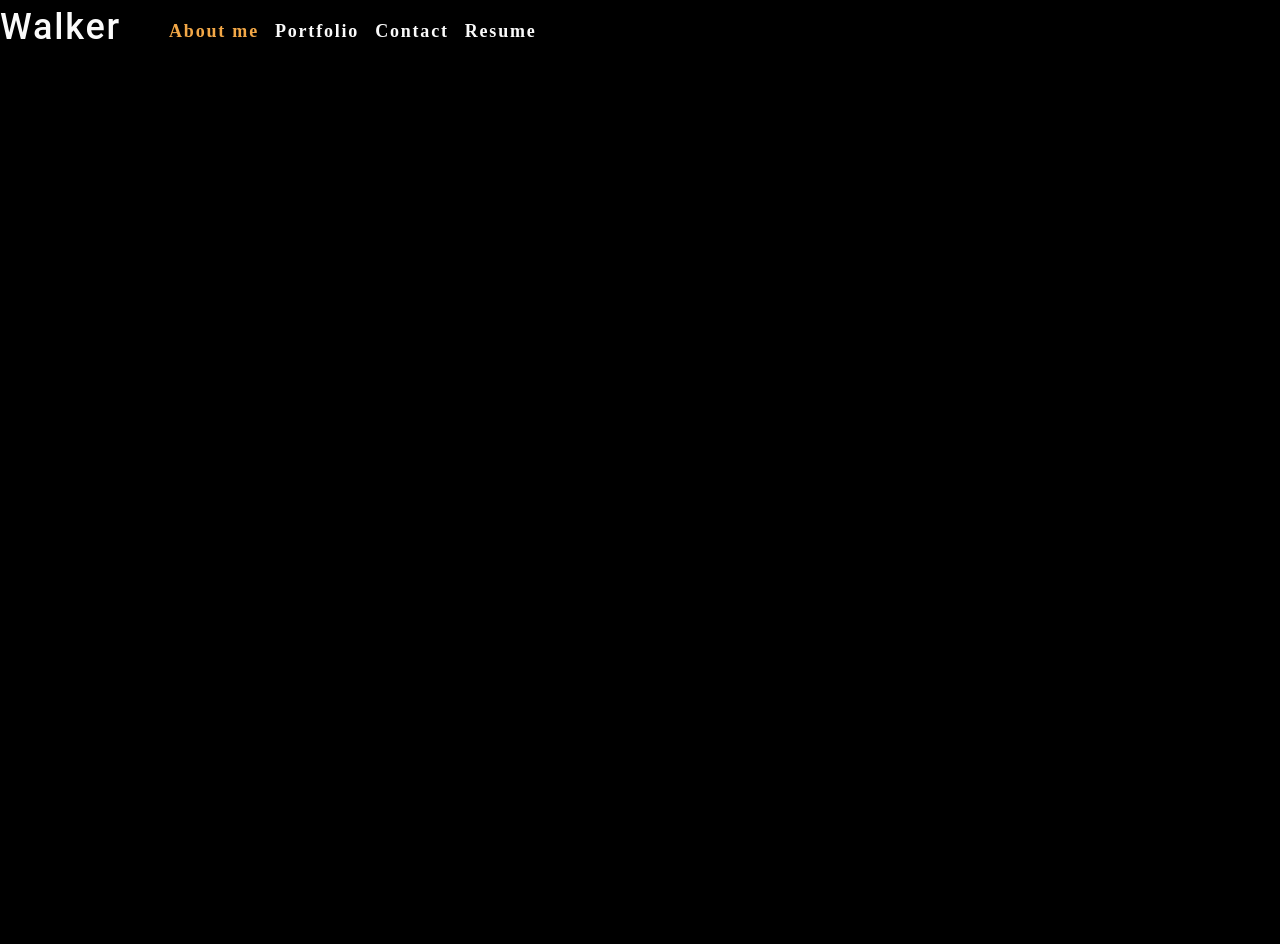
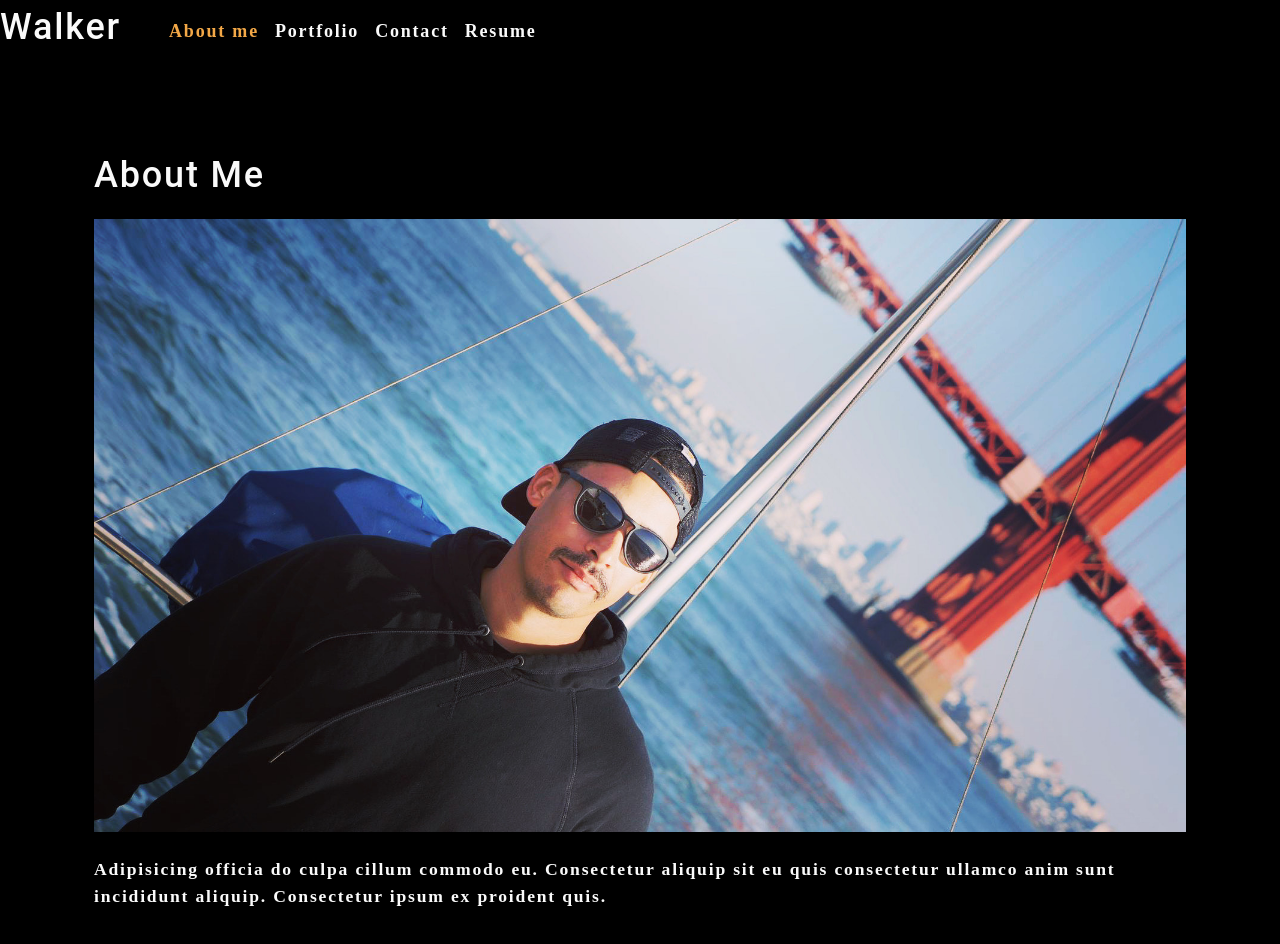
Before and after one commit to Walker-Walker/alex-portfolio, a React (Create React App) app: page / in a window 1280 px wide. Shown: the top 944 px of the page. Before the commit the page ends 800 px from the top, so only its background shows below. Built offline with nearby package versions, Linux system fonts and the light colour scheme.

Commit message:
completed About component imported profile photo and inserted filler text, imported about into app.js

```diff
--- a/src/App.js
+++ b/src/App.js
@@ -1,29 +1,26 @@
-import React, {useState} from "react";
-// import About from "./components/About";
+import React, { useState } from "react";
+import About from "./components/About";
 import Nav from "./components/Nav";
 
 // import logo from './logo.svg';
 
-
 function App() {
-
-
   const [pages] = useState([
     {
-    name:"about me"
+      name: "about me",
     },
     {
-    name: "portfolio"
+      name: "portfolio",
     },
     {
-    name:"contact"
+      name: "contact",
     },
     {
-    name:"resume"
-  }
+      name: "resume",
+    },
   ]);
 
-const [currentPage, setCurrentPage] =useState(pages[0]);
+  const [currentPage, setCurrentPage] = useState(pages[0]);
 
   return (
     <div>
@@ -31,9 +28,9 @@ return (
         pages={pages}
         currentPage={currentPage}
         setCurrentPage={setCurrentPage}
-      ></Nav>
+      />
       <main>
-        {/* <About></About> */}
+        <About />
       </main>
     </div>
   );
--- /dev/null
+++ b/src/components/About/about.css
@@ -0,0 +1,4 @@
+.cover-image {
+
+
+}
--- a/src/components/About/index.js
+++ b/src/components/About/index.js
@@ -0,0 +1,24 @@
+import React from "react";
+import coverImage from "../../assets/cover/cover-image.jpeg"
+
+
+function About() {
+    return(
+
+
+        <section className="my-5">
+            <h1 id='about'>About Me </h1>
+            <img src={coverImage} className="my-2 cover-image" sytle={{width: "100%"}} alt="cover"/>
+            <p>
+                Adipisicing officia do culpa cillum commodo eu. Consectetur aliquip sit eu quis consectetur ullamco anim sunt incididunt aliquip. Consectetur ipsum ex proident quis.
+            </p>
+        </section>
+
+
+
+
+    )
+}
+
+
+export default About;
```
Also changed, not shown: src/assets/cover/cover-image.jpeg (added), src/assets/cover/cover-image.jpg (deleted). Lines whose indentation alone changed are shown as unchanged.
